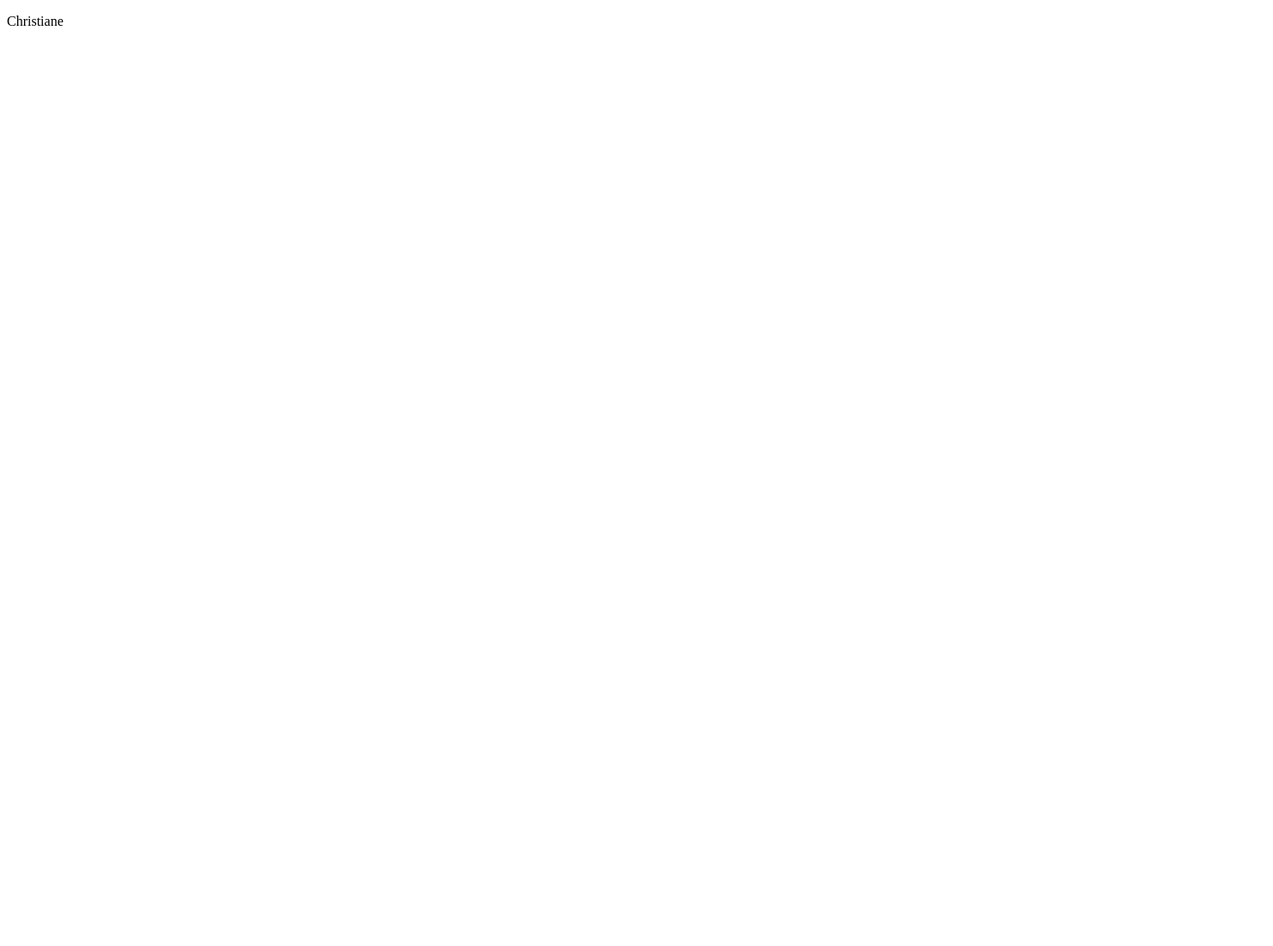
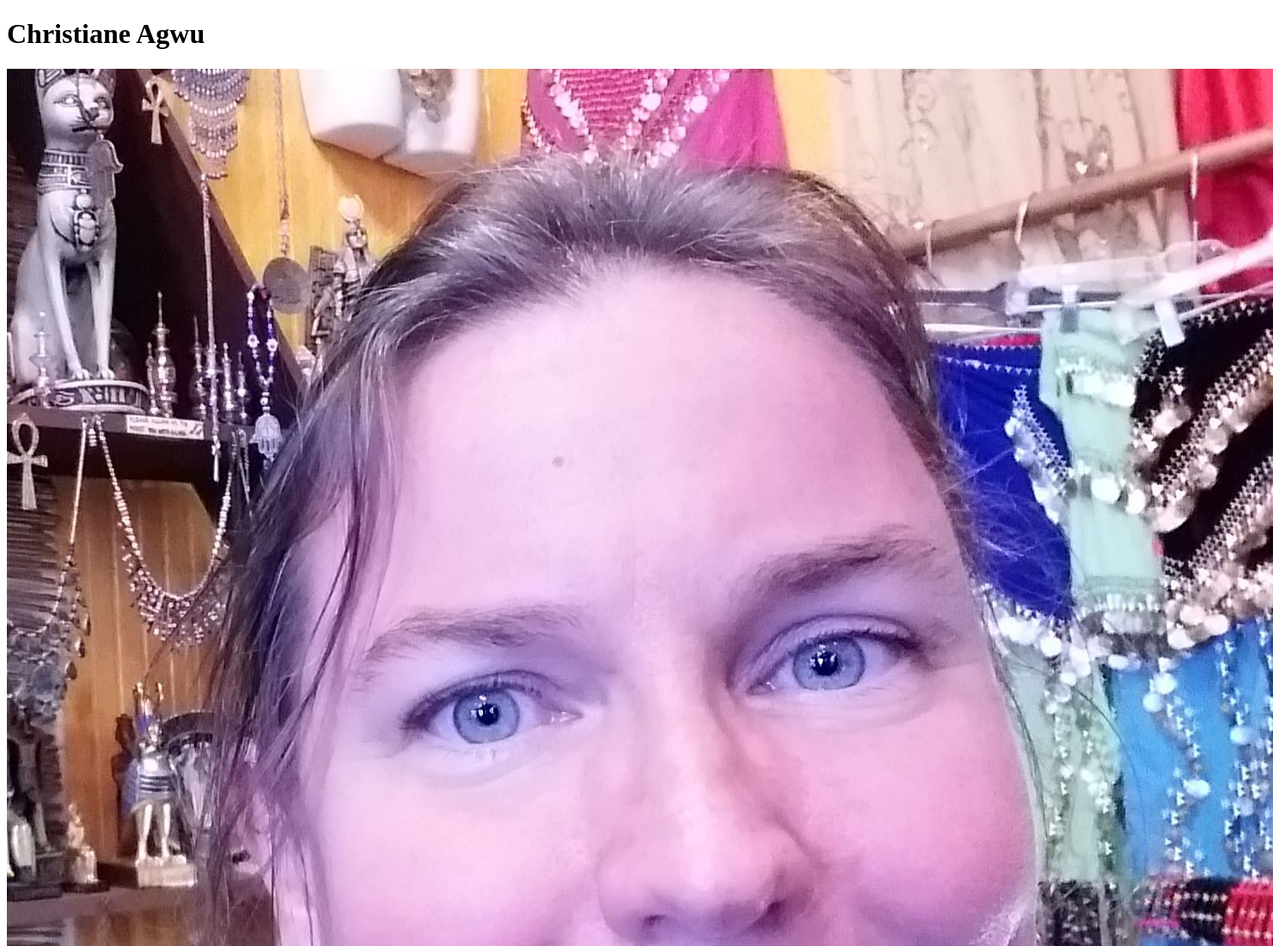
Before and after one commit to Megaexoplanet/Megaexoplanet.github.io, a plain HTML site: page index.html in a window 1280 px wide. Shown: the top 1100 px of the page at 86% size, 1481 px wide, since content can reach past the window. Before the commit the page ends 800 px from the top, so only its background shows below. Drawn offline with Linux system fonts and the light colour scheme; files whose address does not match are found by name.

Commit message:
Changed index file

```diff
--- a/index.html
+++ b/index.html
@@ -1,11 +1,13 @@
 <!DOCTYPE html>
-<html>
-  <head>
-    <meta charset="UTF-8">
-    <title></title>
-  </head>
-  <body>
-      <p>Christiane</p>
+<html lang="en-us">
+<head>
+  <meta charset="UTF-8">
+  <title>Activity 1: Basic HTML Bio</title>
+</head>
 
-  </body>
-</html>
+<body>
+
+  <h1>Christiane Agwu</h1>
+
+  <img src= "C:\Users\14704\OneDrive\Desktop\gitlab\GT-ATL-DATA-PT-12-2019-U-C\DataViz-Content\11-Web\2\Activities\02-Stu_GithubPagesPersonal\Solved\picme.jpg" alt="Christiane Agwu">
+  <
```
Also changed, not shown: picme.jpg (added).
